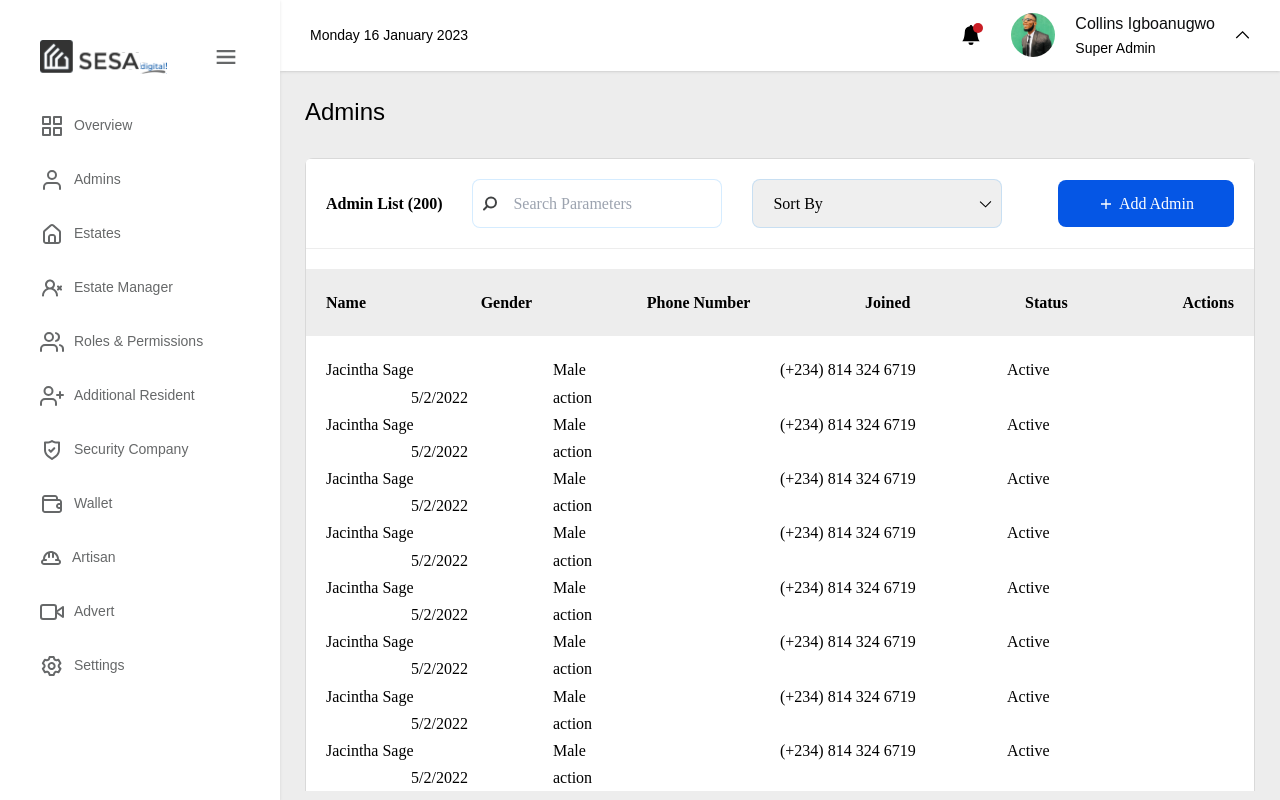
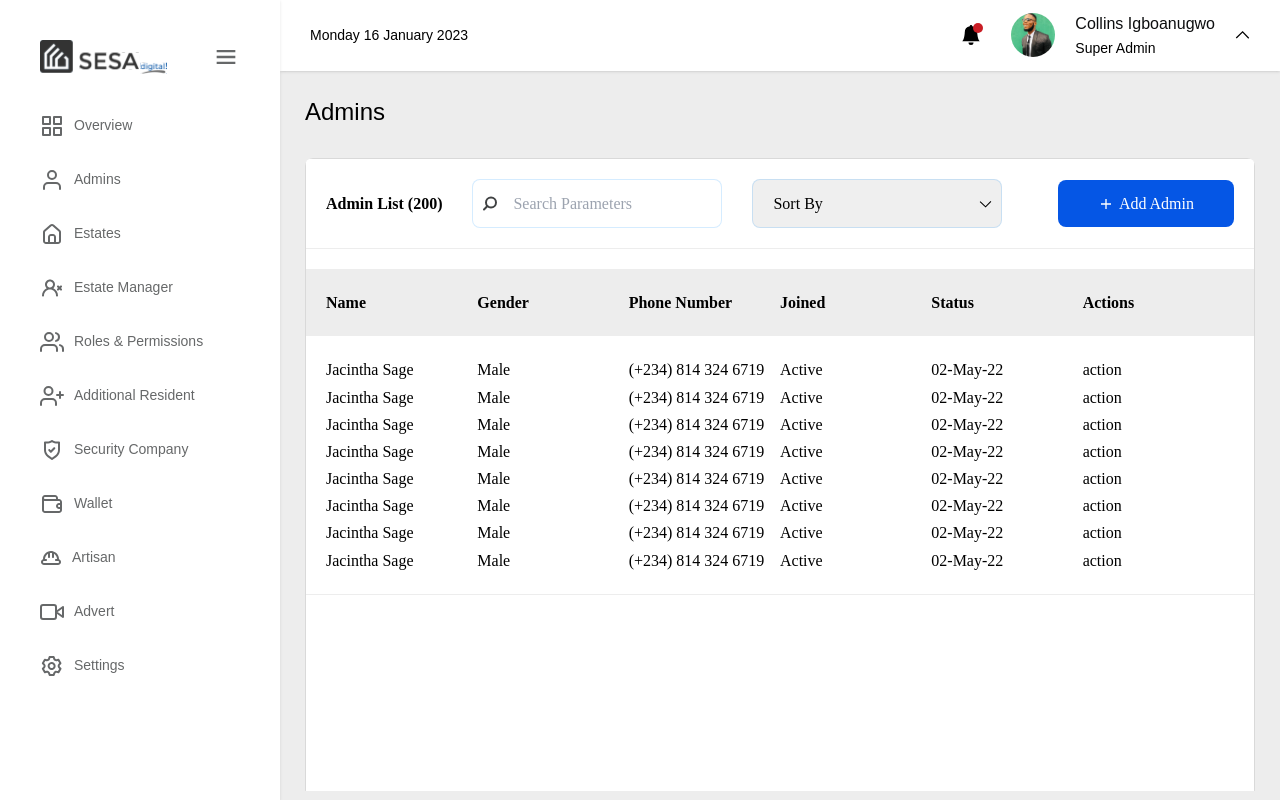
Before and after one commit to Niscolinx/sesa, a React (Vite) app: page /dashboard/admins in a window 1280 px wide. Both pictures are taken after a click on the button "Add Admin". Built offline with nearby package versions, Linux system fonts and the light colour scheme; a web font is replaced by a local one.

Commit message:
working on admin table

```diff
--- a/src/components/admins/RenderedAdmins.tsx
+++ b/src/components/admins/RenderedAdmins.tsx
@@ -142,13 +142,7 @@ function RenderedAdmins() {
                                         <td>{value.phoneNumber}</td>
                                         <td>{value.status.toString()}</td>
                                         <td>
-                                            <>
-                                                <div className='flex justify-center'>
-                                                    {new Date(
-                                                        value.onboardingDate
-                                                    ).toLocaleDateString()}
-                                                </div>
-                                            </>
+                                           {value.onboardingDate}
                                         </td>
                                         <td>
                                             <button>action</button>
--- a/src/sass/components/dashboard/admins.scss
+++ b/src/sass/components/dashboard/admins.scss
@@ -106,13 +106,13 @@
                 padding: 2rem;
 
                 tr {
-                    display: grid;
-                    grid-template-columns: repeat(auto-fit, minmax(20rem, 1fr));
+                    display: flex;
+                    justify-content: space-between;
 
-                    // td {
-                    //     text-align: left;
-                    //     width: 100%;
-                    // }
+                    td {
+                        text-align: left;
+                        width: 100%;
+                    }
                 }
             }
 
@@ -128,6 +128,11 @@
                     display: flex;
                     justify-content: space-between;
                     align-content: center;
+
+                    th {
+                        text-align: left;
+                        width: 100%;
+                    }
                 }
             }
         }
```
